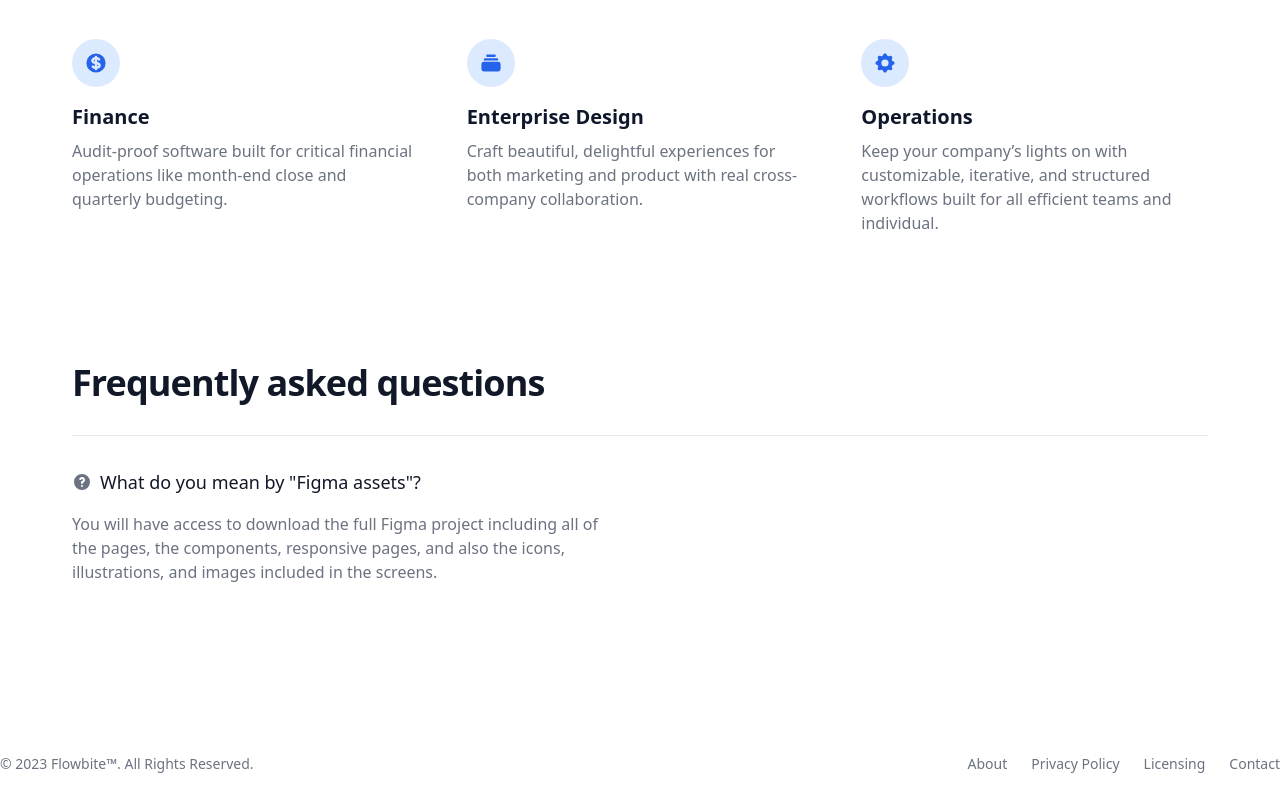
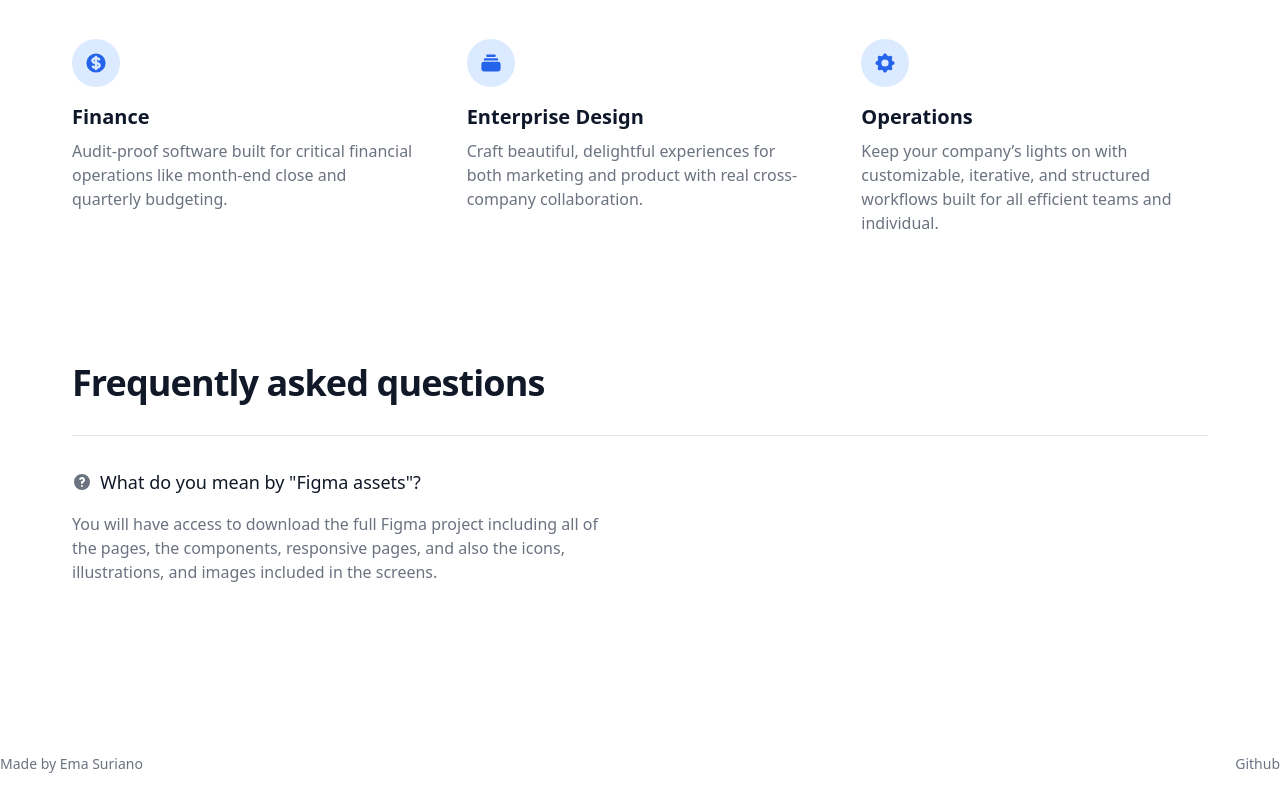
Before and after one commit to EmaSuriano/github-tracker, a Next.js app: page / in a window 1280 px wide. Shown: the part 1297-2097 px from the top of the page. Built offline with nearby package versions, Linux system fonts and the light colour scheme; no server answers.

Commit message:
update footer

```diff
--- a/components/footer.tsx
+++ b/components/footer.tsx
@@ -5,31 +5,18 @@ export default function Footer() {
   return (
     <footer className="w-full py-4 bg-white md:flex md:items-center md:justify-between md:py-6 dark:bg-gray-800 dark:border-gray-600">
       <span className="text-sm text-gray-500 sm:text-center dark:text-gray-400">
-        © 2023{' '}
-        <a href="https://flowbite.com/" className="hover:underline">
-          Flowbite™
+        Made by{' '}
+        <a href="https://emasuriano.com/" className="hover:underline">
+          Ema Suriano
         </a>
-        . All Rights Reserved.
       </span>
       <ul className="flex flex-wrap items-center mt-3 text-sm text-gray-500 dark:text-gray-400 sm:mt-0">
         <li>
-          <a href="#" className="mr-4 hover:underline md:mr-6 ">
-            About
-          </a>
-        </li>
-        <li>
-          <a href="#" className="mr-4 hover:underline md:mr-6">
-            Privacy Policy
-          </a>
-        </li>
-        <li>
-          <a href="#" className="mr-4 hover:underline md:mr-6">
-            Licensing
-          </a>
-        </li>
-        <li>
-          <a href="#" className="hover:underline">
-            Contact
+          <a
+            href="https://github.com/EmaSuriano/github-oss-dashboard"
+            className="hover:underline"
+          >
+            Github
           </a>
         </li>
       </ul>
```
